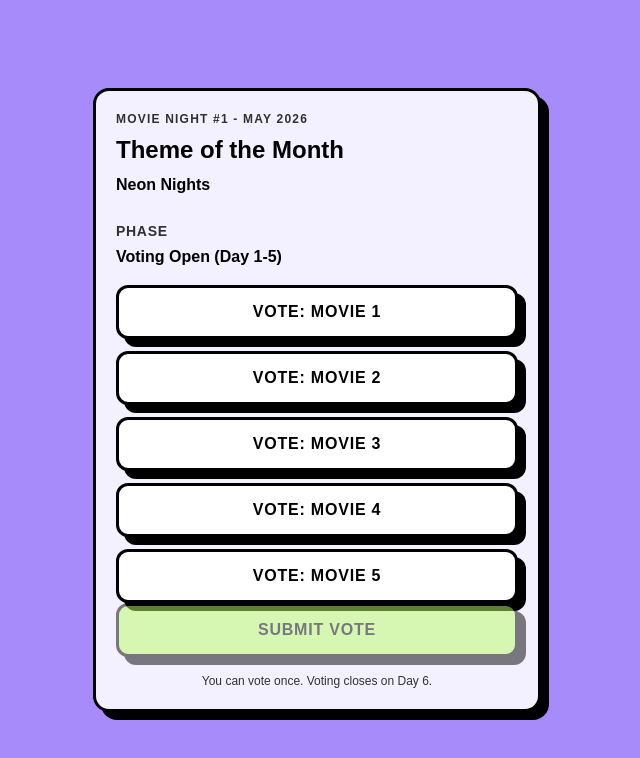
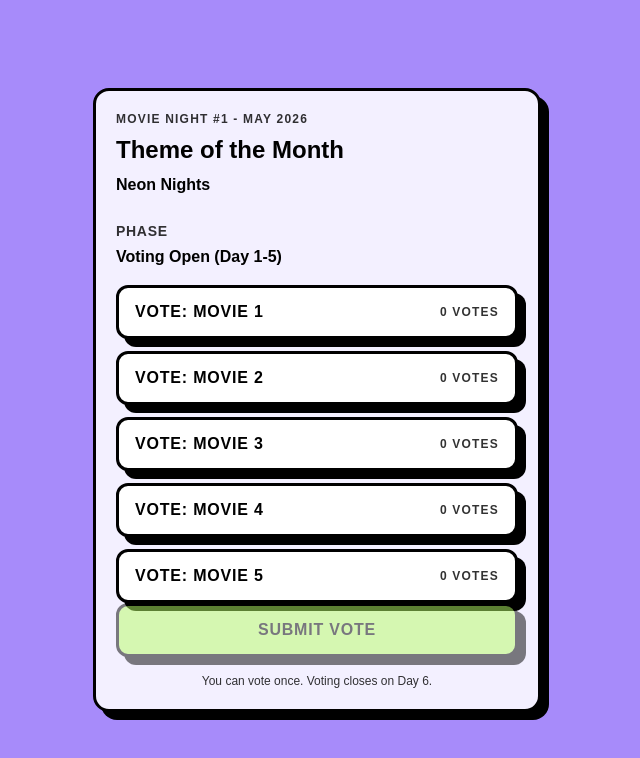
Before and after one commit to xenkou90/film-club, a Next.js app: page /round in a window 1280 px wide. Shown: the top 758 px of the page, without its empty margins (323-963 px from the left). Built offline with nearby package versions, Linux system fonts and the light colour scheme.

Commit message:
feat: add vote counts API and display totals on round page

```diff
--- /dev/null
+++ b/src/app/api/votes/route.ts
@@ -0,0 +1,29 @@
+import { NextResponse } from "next/server";
+import { round, votes } from "@/lib/store";
+
+export async function GET(req: Request) {
+    const { searchParams } = new URL(req.url);
+    const roundId = searchParams.get("roundId");
+
+    if (!roundId) {
+        return NextResponse.json({ error: "roundId is required" }, { status: 400 });
+    }
+
+    if (roundId !== round.id) {
+        return NextResponse.json({ error: "Unknown round" }, { status: 404 });
+    }
+
+    // Start counts with 0 for every movie (stable ordering)
+    const counts: Record<string, number> = Object.fromEntries(
+        round.movies.map((m) => [m, 0])
+    );
+
+    // Count votes for this round
+    for (const v of votes) {
+        if (v.roundId === roundId && typeof counts[v.movie] === "number") {
+            counts[v.movie] += 1;
+        }
+    }
+
+    return NextResponse.json({ ok: true, roundId, counts });
+}
--- a/src/app/round/page.tsx
+++ b/src/app/round/page.tsx
@@ -1,5 +1,7 @@
 import RoundCard from "@/components/RoundCard";
 import type { Phase } from "@/lib/types";
+
+type VoteCounts = Record<string, number>;
 
 type RoundData = {
     id: string;
@@ -44,10 +46,26 @@ async function getUserVote(roundId: string, userId: string) {
     return data.vote ?? null;
 }
 
+async function getVoteCounts(roundId: string): Promise<VoteCounts> {
+    const res = await fetch(
+        `http://localhost:3000/api/votes?roundId=${encodeURIComponent(roundId)}`,
+        { cache: "no-store" }
+    );
+
+    if (!res.ok) {
+        return {};
+    }
+
+    const data: { ok: boolean; counts: VoteCounts } = await res.json();
+    return data.counts ?? {};
+}
+
 export default async function RoundPage() {
     const data = await getRoundData();
 
     const vote = await getUserVote(data.id, userId);
+
+    const voteCounts = await getVoteCounts(data.id);
 
     return (
         <main className="min-h-screen bg-[#a78bfa] p-5 flex items-center justify-center">
@@ -63,6 +81,7 @@ export default async function RoundPage() {
                     movies={data.movies}
                     winnerMovie={data.winnerMovie}
                     meeting={data.meeting}
+                    voteCounts={voteCounts}
                 />
             </section>
         </main>
--- a/src/components/RoundCard.tsx
+++ b/src/components/RoundCard.tsx
@@ -21,6 +21,7 @@ type Phase = "voting" | "closed" | "winner";
 type RoundCardProps = {
     userId: string;
     initialVoteMovie?: string | null;
+    voteCounts?: Record<string, number>;
     roundId: string;
     roundTitle: string;
     themeTitle: string;
@@ -35,7 +36,7 @@ type RoundCardProps = {
 };
 
 export default function RoundCard(props: RoundCardProps) {
-    const { userId, initialVoteMovie, roundId, roundTitle, themeTitle, themeName, phase, movies, winnerMovie, meeting } =
+    const { userId, initialVoteMovie, voteCounts, roundId, roundTitle, themeTitle, themeName, phase, movies, winnerMovie, meeting } =
         props;
 
     const [selectedMovie, setSelectedMovie] = useState<string | null>(
@@ -128,8 +129,16 @@ export default function RoundCard(props: RoundCardProps) {
                                         disabled={submitted}
                                         title={submitted ? "Vote submitted" : ""}
                                     >
-                                        {isSelected ? "Selected: " : "Vote: "}
-                                        {title}
+                                        <span className="flex w-full items-center justify-between gap-3">
+                                            <span className="font-extrabold">
+                                                {isSelected ? "Selected: " : "Vote: "}
+                                                {title}
+                                            </span>
+
+                                            <span className="text-xs font-extrabold tracking-widest uppercase opacity-80">
+                                                {voteCounts?.[title] ?? 0} votes
+                                            </span>
+                                        </span>
                                     </button>
                                 );
                             })}
```
